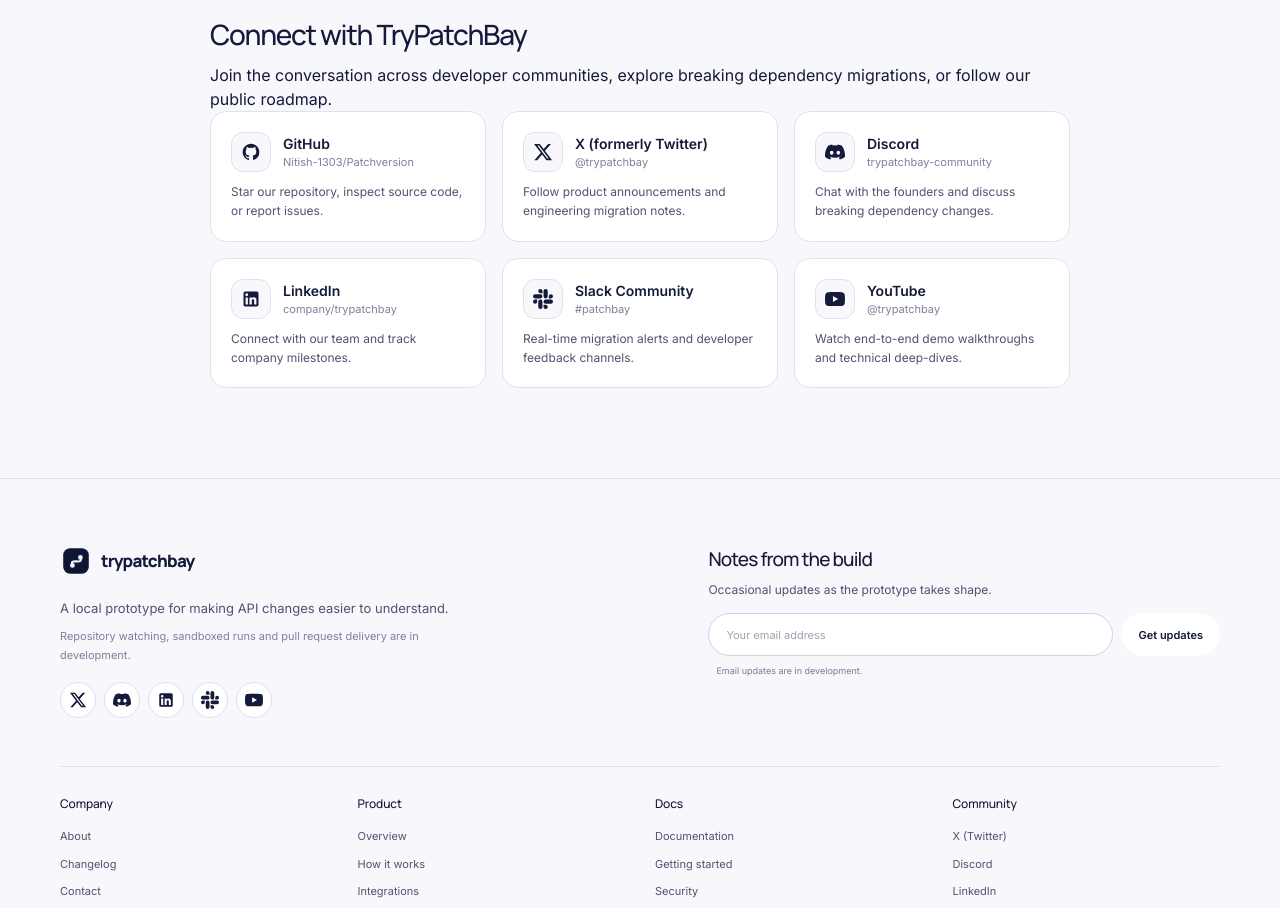
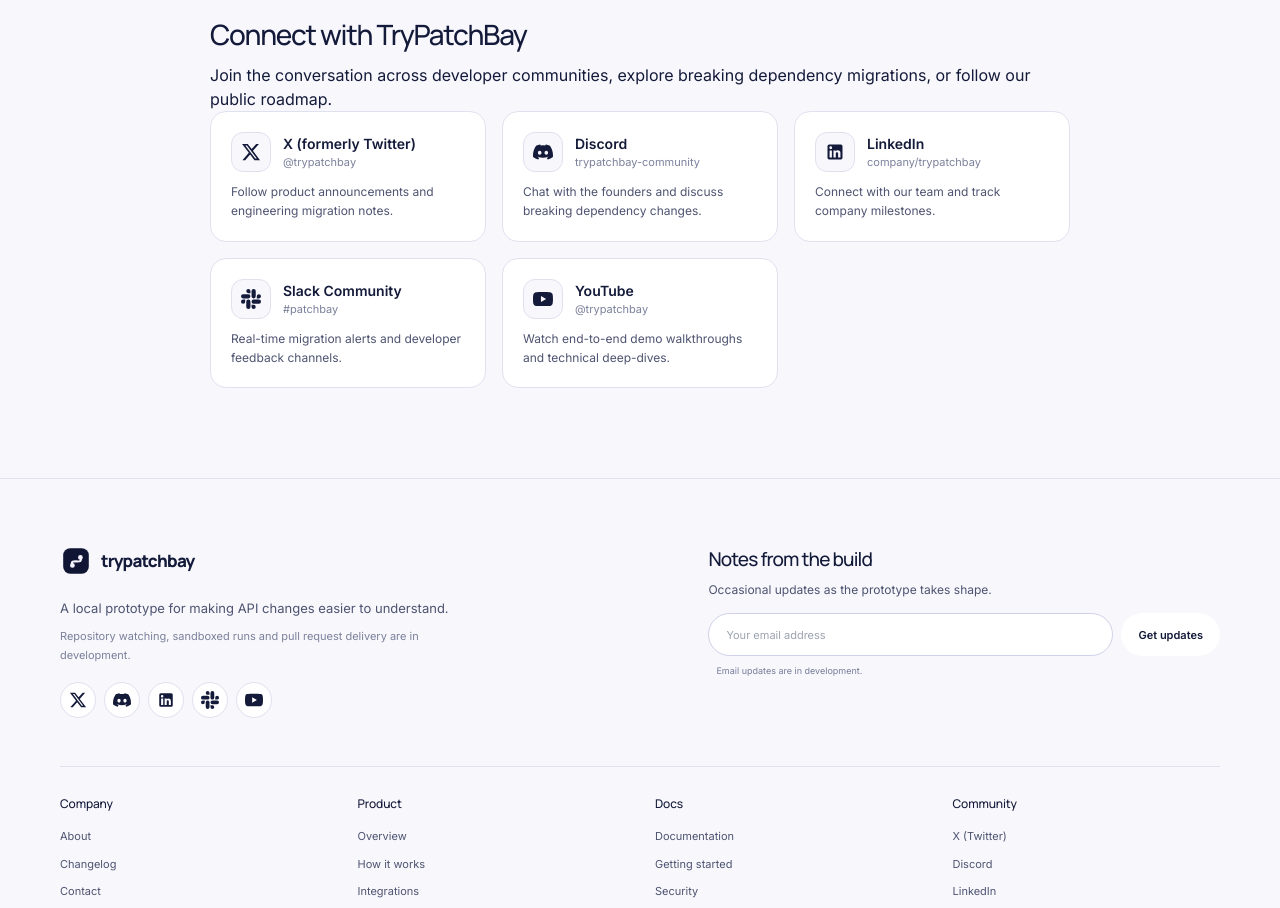
Before and after one commit to Nitish-1303/Patchversion, a Next.js app in the folder packages/site/: page /contact in a window 1280 px wide. Shown: the part 924-1832 px from the top of the page. Built offline with nearby package versions, Linux system fonts and the light colour scheme.

Commit message:
fix(site): remove personal repository from social links

```diff
--- a/packages/site/src/app/components/SocialIcons.tsx
+++ b/packages/site/src/app/components/SocialIcons.tsx
@@ -11,13 +11,6 @@
 }
 
 export const SOCIAL_LINKS: SocialLinkItem[] = [
-  {
-    name: 'github',
-    label: 'GitHub',
-    href: 'https://github.com/Nitish-1303/Patchversion',
-    handle: 'Nitish-1303/Patchversion',
-    description: 'Star our repository, inspect source code, or report issues.',
-  },
   {
     name: 'x',
     label: 'X (formerly Twitter)',
@@ -151,7 +144,7 @@
 }
 
 export function SocialButtons({
-  platforms = ['github', 'x', 'discord', 'linkedin', 'slack'],
+  platforms = ['x', 'discord', 'linkedin', 'slack'],
   size = 18,
   className = '',
 }: {
```
